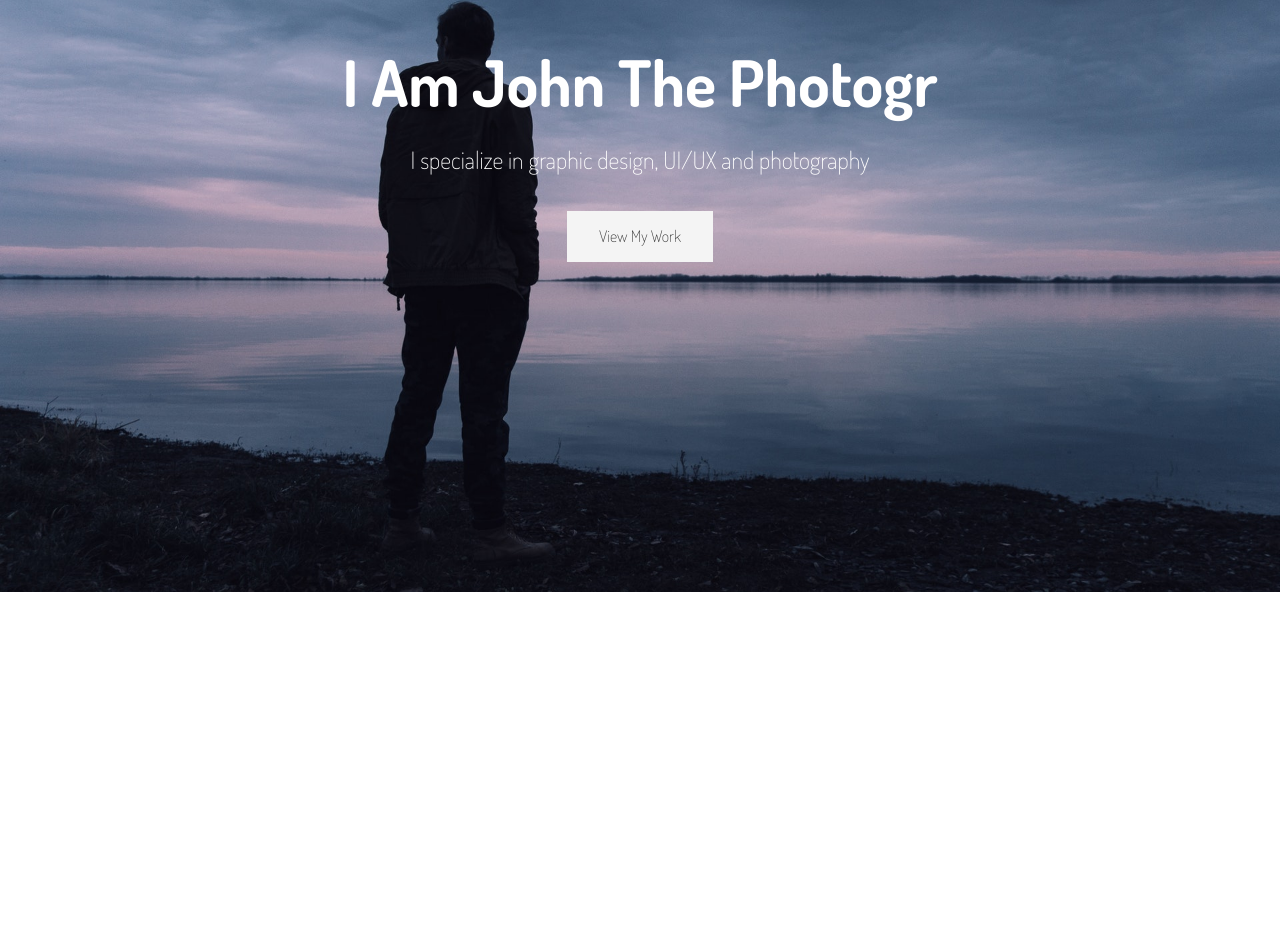
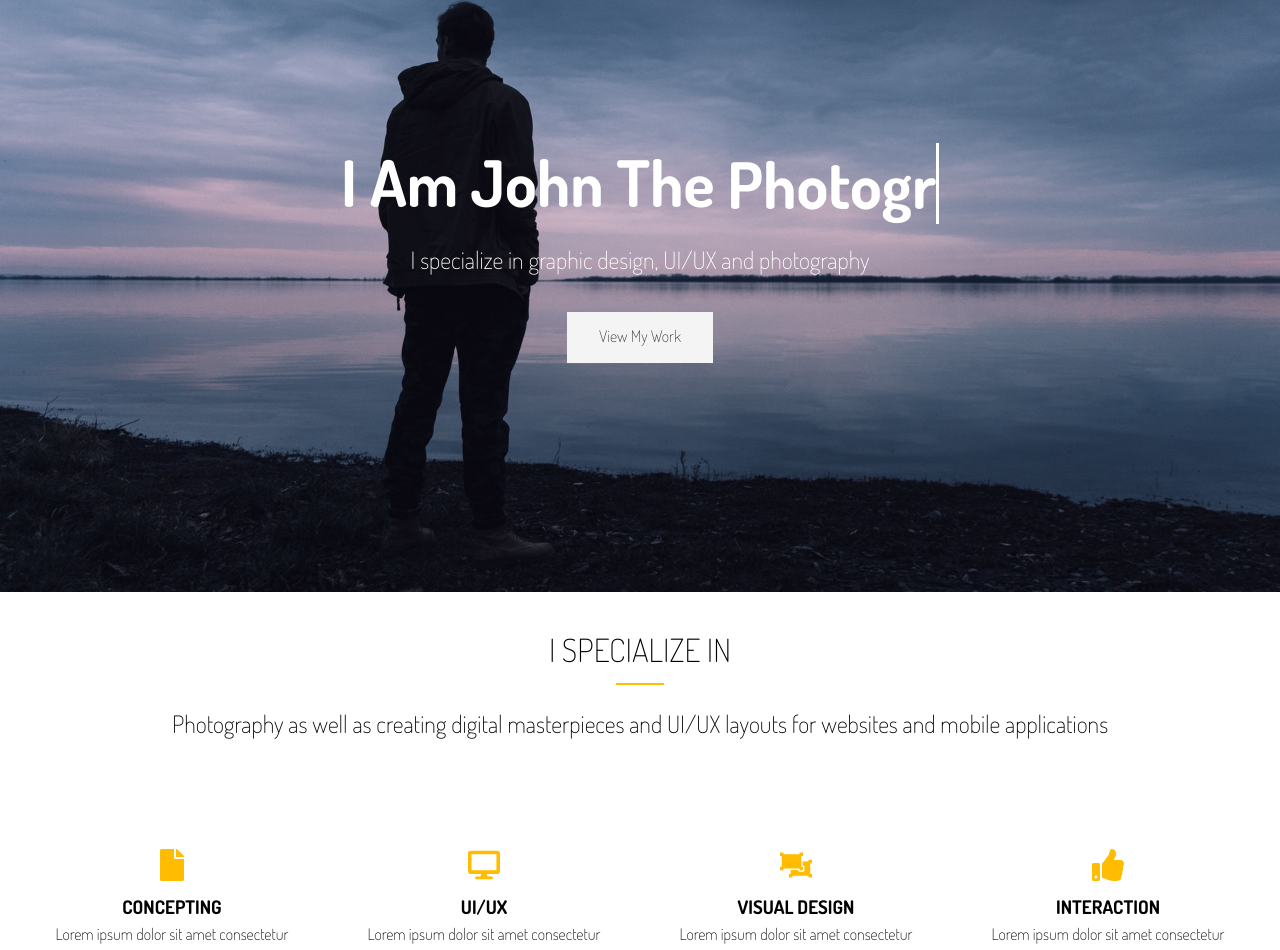
Before and after one commit to brainstormsurfer/Reactively-Converted-Project, a React (Vite) app: page / in a window 1280 px wide. Shown: the part 208-1158 px from the top of the page. Before the commit the page ends 800 px from the top, so only its background shows below. Built offline with nearby package versions, Linux system fonts and the light colour scheme.

Commit message:
Update data file, Fix animation

```diff
--- a/src/pages/Home.jsx
+++ b/src/pages/Home.jsx
@@ -4,13 +4,15 @@
 // import Stats from '../components/Stats/Stats'
 // import Process from '../components/Process/Process'
 // import Footer from '../layouts/Footer'
-import Header from "../sections/HeaderSection/Header";
+import Header from "../sections/HeaderSection/Header"
 import "../styles/main.css";
+import Specialize from './../sections/SpecializeSection/Specialize';
 
 const Home = () => {
   return (
     <>
       <Header />
+      <Specialize />
     </>
   );
 };
--- a/src/sections/HeaderSection/HeaderContent.jsx
+++ b/src/sections/HeaderSection/HeaderContent.jsx
@@ -1,4 +1,4 @@
-import NavLink from "./NavLink.jsx";
+import NavLink from "./NavLink.jsx"; // This one is in both HeaderContent and Navbar
 import TypeWriter from "./Typewriter.jsx";
 
 const HeaderContent = () => {
--- a/src/sections/HeaderSection/NavLink.jsx
+++ b/src/sections/HeaderSection/NavLink.jsx
@@ -2,7 +2,7 @@ const NavLink = ({ href, current, text, fromHeader }) => {
   return (
     fromHeader ? (
       <li>
-        <a href={href} className="btn-light">
+        <a href={href} className="btn-light" >
           {text}
         </a>
       </li>
--- a/src/sections/HeaderSection/Typewriter.jsx
+++ b/src/sections/HeaderSection/Typewriter.jsx
@@ -37,8 +37,7 @@ const TypeWriter = ({ words, wait }) => {
 
   return (
     <h1>
-      I Am John The <span className="txt">{txt}</span>
-    </h1>
+      I Am John The <span className="txt-type">{txt}</span></h1>
   );
 };
 
--- a/src/sections/SpecializeSection/Specialize.jsx
+++ b/src/sections/SpecializeSection/Specialize.jsx
@@ -1,5 +1,5 @@
 import SpecialsItem from "./SpecialsItem";
-import { specializeItems } from '../../../utils/specializeData'
+import { specializeItems } from "../../utils/homepage_data"
 
 const Specialize = () => {
   return (
@@ -14,7 +14,7 @@ const Specialize = () => {
         <SpecialsItem />
         <div className="specials">
           {specializeItems.map((item) => (
-            <SpecialsItem key={id} {...item} />
+            <SpecialsItem key={item.id} {...item} />
           ))}
         </div>
       </div>
--- a/src/sections/SpecializeSection/SpecialsItem.jsx
+++ b/src/sections/SpecializeSection/SpecialsItem.jsx
@@ -2,9 +2,9 @@
 const SpecialsItem = ({title, icon, description}) => {
   return (
         <div>
-          <div className="fas fa-file-alt fa-2x">{icon}</div>
+          <div className="fas fa-2x">{icon}</div>
           <h3>{title}</h3>
-          <p>{description} </p>
+          <p>{description}</p>
         </div>
       )
 }
--- a/src/layouts/Navbar.jsx
+++ b/src/shared/Navbar.jsx
@@ -1,4 +1,4 @@
-import NavLinks from "../components/sections/HeaderSection/NavLinks";
+import NavLinks from "../sections/HeaderSection/NavLinks"
 
 const Navbar = ({ logoSrc }) => {
   return (
--- a/src/styles/main.css
+++ b/src/styles/main.css
@@ -226,7 +226,8 @@
   .header-home {
     background: url("../assets/img/showcase.jpg") no-repeat center right/cover;
     height: 100vh;
-    color: #fff; }
+    color: #fff;
+  }
     .header-home .header-content {
       text-align: center;
       padding-top: 20%; }
@@ -234,6 +235,7 @@
         font-size: 4rem;
         line-height: 1.2;
         font-family: 'Dosis', sans-serif;
+
        }
 
   .header-inner {
@@ -435,12 +437,6 @@
   padding: 20px 0; /* Adjust padding as needed */
 }
 
-.container {
-  max-width: 1200px; /* Maximum width of the container */
-  margin: 0 auto; /* Center the container horizontally */
-  padding: 0 20px; /* Add padding to the container */
-}
-
 #main-nav ul {
   list-style: none;
   padding: 0;
@@ -448,44 +444,44 @@
 
 #main-nav ul li {
   display: inline;
-  margin-right: 20px; /* Adjust spacing between navigation items */
+  margin-right: 20px;
 }
 
 #logo {
   height: auto;
-  max-width: 100px; /* Adjust the logo size as needed */
+  max-width: 100px;
 }
 
 /* Typewriter effect styling */
 .txt-type {
-  font-size: 36px; /* Adjust font size as needed */
+  font-size: 4rem;
+  line-height: 1.2;
   font-weight: bold;
   white-space: nowrap;
-  border-right: 3px solid #fff; /* Adjust the border color and size */
-  animation: typing 0.75s steps(40, end), blink-caret 0.5s step-end infinite;
+  border-right: 3px solid #fff;
+  animation: typing 0.75s steps(40, end) infinite, blink-caret 0.9s step-end infinite;
   position: relative;
-  top: 2px; /* Adjust vertical position as needed */
+  top: 2px;
 }
 
-/* Keyframes for typing effect and caret blinking */
 @keyframes typing {
-  from {
+  0% {
     width: 0;
+
   }
-  to {
+  100% {
     width: 100%;
   }
 }
 
 @keyframes blink-caret {
-  from,
-  to {
-    border-color: transparent;
-  }
+  0% {
+    border-right: 3px solid #fff;   }
   50% {
-    border-color: #fff;
+    border-right: 3px solid transparent;
   }
 }
+
 
 /* Additional styling for the header content */
 .header-content {
--- a/src/utils/specializeData.jsx
+++ b/src/utils/homepage_data.jsx
@@ -1,6 +1,6 @@
-import { FaFile, FaDesktop, FaObjectUnGroup, FaThumbsUp } from "react-icons/fa";
+import { FaFile, FaDesktop, FaObjectUngroup, FaThumbsUp } from "react-icons/fa";
 
-const specializeItems = [
+export const specializeItems = [
     {
       id: 1,
       title: "Concepting",
@@ -18,7 +18,7 @@ const specializeItems = [
     {
       id: 3,
       title: "Visual Design",
-      icon: <FaObjectUnGroup />,
+      icon: <FaObjectUngroup />,
       description:
         "Lorem ipsum dolor sit amet consectetur adipisicing elit. Officiis, molestias repellat quibusdam adipisci quas sed ullam accusantium aliquam numquam quclassNameem.",
     },
@@ -30,5 +30,3 @@ const specializeItems = [
         "Lorem ipsum dolor sit amet consectetur adipisicing elit. Officiis, molestias repellat quibusdam adipisci quas sed ullam accusantium aliquam numquam quclassNameem.",
     },
   ];
-
-  export default specializeItems
```
Also changed, not shown: src/sections/HeaderSection/Header.jsx (+3 -4 lines), src/shared/Footer.jsx (renamed from src/layouts/Footer.jsx).
